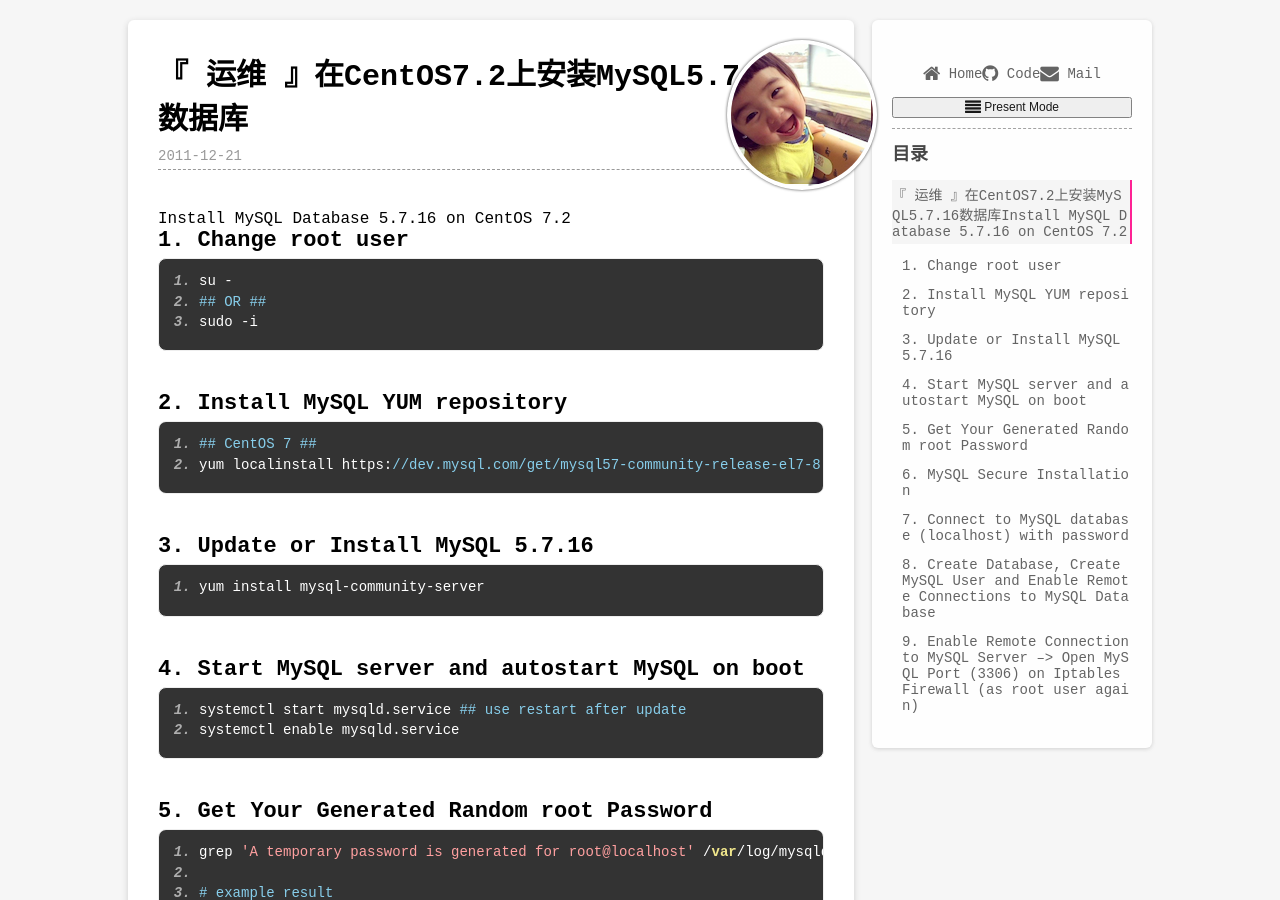
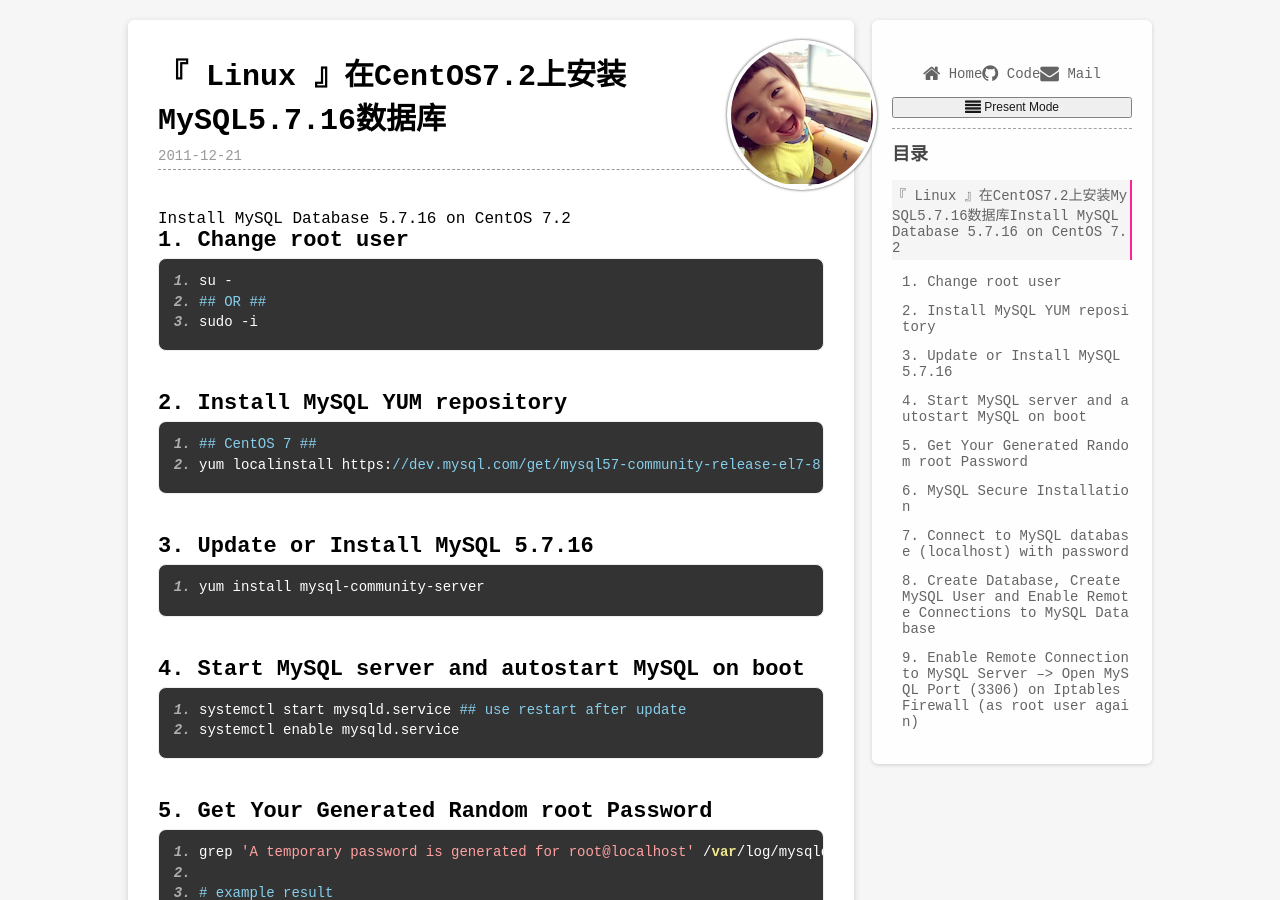
Before and after one commit to johnsonsbaby/johnsonsbaby.github.io, a Jekyll site: the page built from _posts/linux/2011-12-21-Install-MySQL-on-CentOS7.md, in a window 1280 px wide and 900 px high. Built offline with Jekyll 4.4.1, drawn with Linux system fonts in a browser that asks for light colours.

```diff
--- a/_posts/linux/2011-12-21-Install-MySQL-on-CentOS7.md
+++ b/_posts/linux/2011-12-21-Install-MySQL-on-CentOS7.md
@@ -2,7 +2,7 @@
 category: linux
 published: true
 layout: post
-title: 『 运维 』在CentOS7.2上安装MySQL5.7.16数据库
+title: 『 Linux 』在CentOS7.2上安装MySQL5.7.16数据库
 description: Install MySQL Database 5.7.16 on CentOS 7.2
 ---
 
```
Also changed, not shown: _posts/linux/2010-3-6-Linux-Shell-In-Action.md (+1 -1 lines), _posts/linux/2011-12-21-GPG-Start.md (+1 -1 lines), _posts/linux/2011-12-21-Linux-Command-Cheat-Sheet.md (+1 -1 lines), _posts/linux/2011-12-21-MySQL-Backup-Shell.md (+1 -1 lines), _posts/linux/2011-8-15-Linux-crontab-usage.md (+1 -1 lines), _posts/python/2016-1-1-How-To-Start-Python-Web-Server.md (renamed from _posts/python/2016-1-5-How-To-Start-Python-Web-Server.md), _posts/python/2016-1-3-Python-flask-Module-Quickstart.md (renamed from _posts/python/2016-8-17-Python-flask-Module-Quickstart.md).
